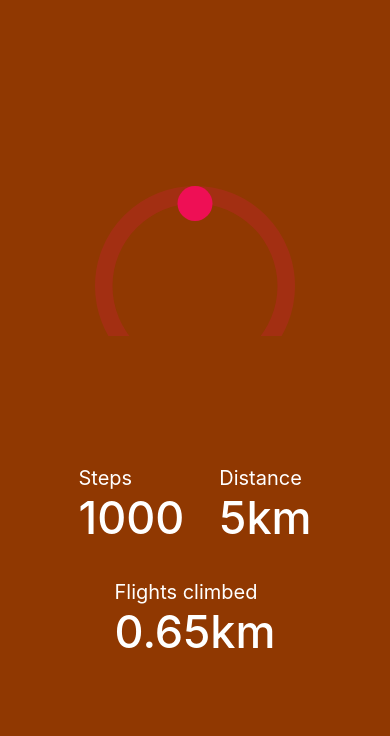
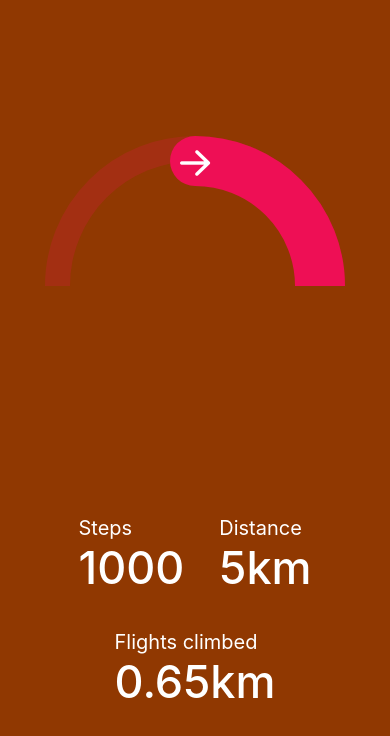
Before and after one commit to tohbay/gr8fit-b-fetch, a React Native app: screen / in a window 390 px wide. Shown: the top 736 px of the page. Built offline with nearby package versions, Linux system fonts and the light colour scheme.

Commit message:
update animated ring with arrow

```diff
--- a/App.tsx
+++ b/App.tsx
@@ -6,7 +6,7 @@
 export default function App() {
   return (
     <View style={styles.container}>
-      <RingProgress progress={0} />
+      <RingProgress radius={150} strokeWidth={50} progress={0.5} />
 
       <View style={styles.metricsContainer}>
         <StepsMetric label="Steps" value="1000" />
--- a/src/components/RingProgress.tsx
+++ b/src/components/RingProgress.tsx
@@ -6,6 +6,7 @@
   useSharedValue,
   withTiming,
 } from "react-native-reanimated";
+import { AntDesign } from "@expo/vector-icons";
 
 const AnimatedCircle = Animated.createAnimatedComponent(Circle);
 
@@ -62,6 +63,16 @@
         {/* foreground */}
         <AnimatedCircle animatedProps={animatedProps} {...circleDefaultProps} />
       </Svg>
+      <AntDesign
+        name="arrowright"
+        size={strokeWidth * 0.8}
+        color="white"
+        style={{
+          position: "absolute",
+          alignSelf: "center",
+          top: strokeWidth * 0.1,
+        }}
+      />
     </View>
   );
 };
```
